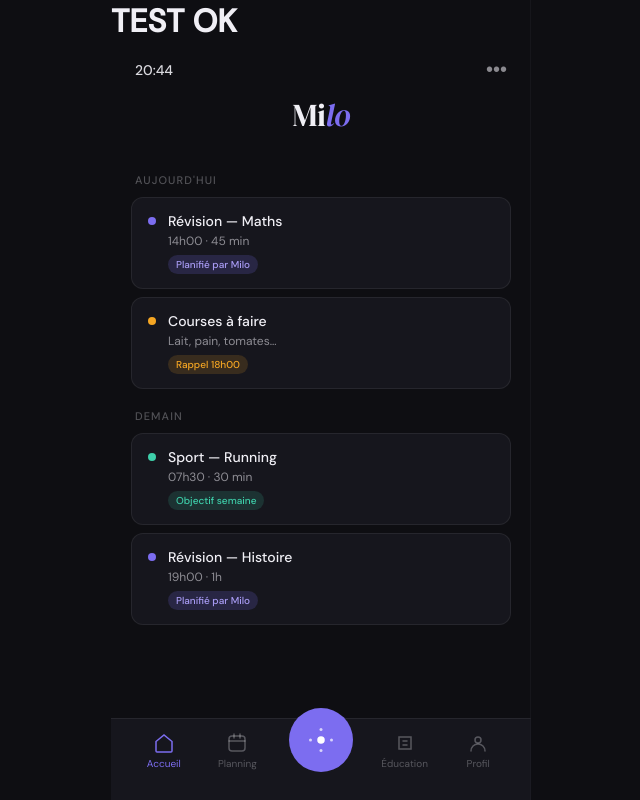
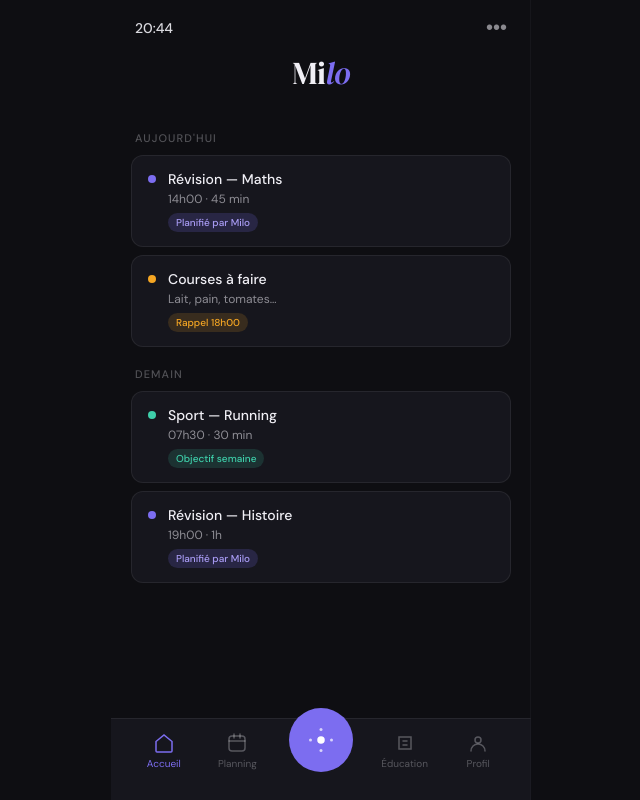
Before and after one commit to maximhanser/milo, a plain HTML site: page index.html in a window 1280 px wide. Shown: the whole page, without its empty margins (319-959 px from the left). Drawn offline with Linux system fonts and the light colour scheme.

Commit message:
test final

```diff
--- a/index.html
+++ b/index.html
@@ -723,7 +723,6 @@
 <body>
 <div class="app">
 
-  <h1>TEST OK</h1>
 
   <!-- Toast notification -->
   <div class="toast" id="toast">
```
